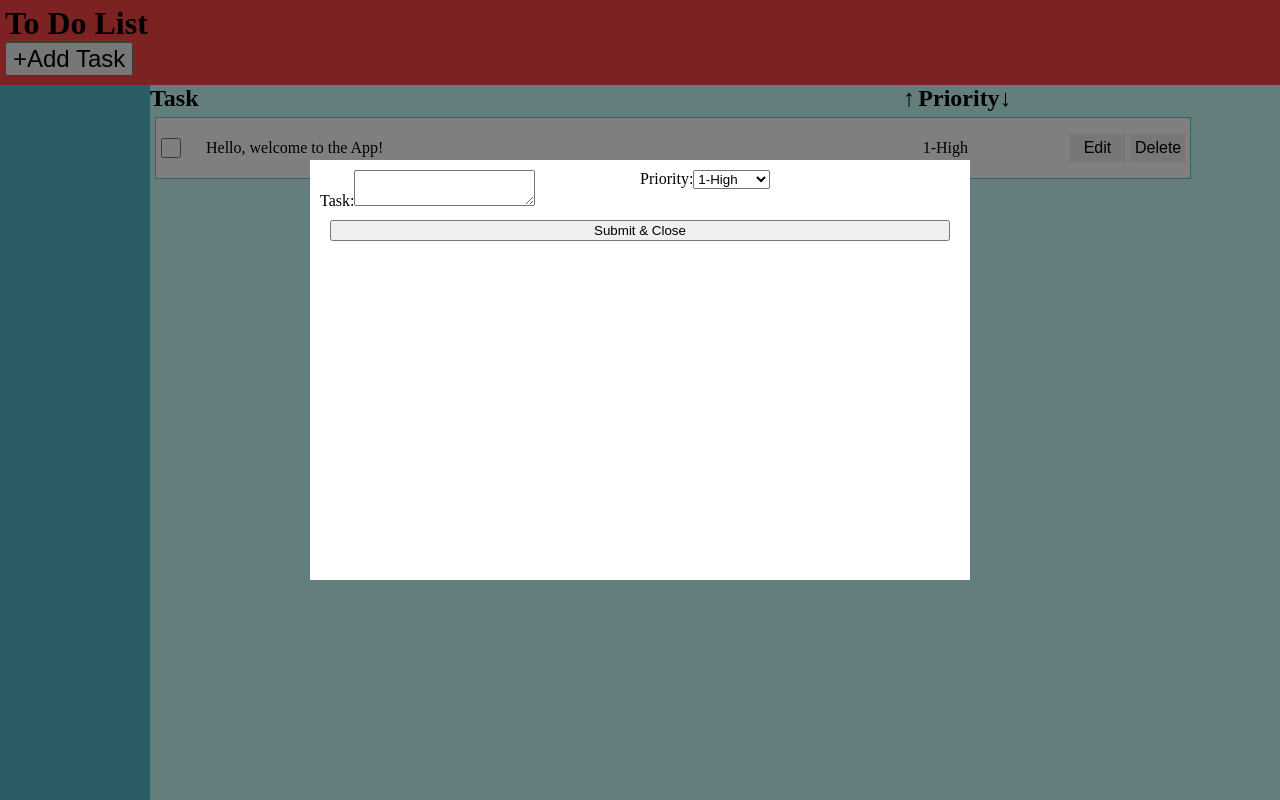
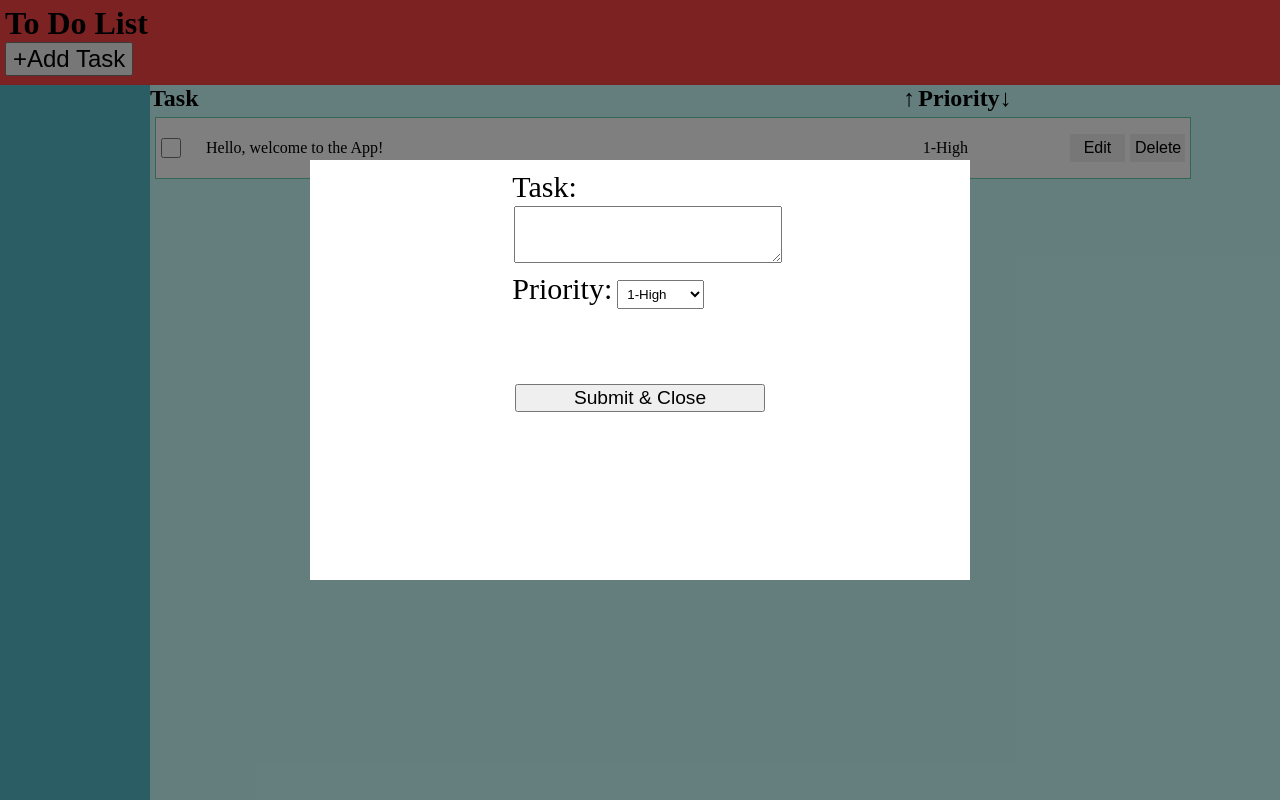
Before and after one commit to KP-90/React-todo-app, a React (Create React App) app: page / in a window 1280 px wide. Both pictures are taken after a click on the button "+Add Task". Built offline with nearby package versions, Linux system fonts and the light colour scheme.

Commit message:
adjusting style

```diff
--- a/src/components/Modal.js
+++ b/src/components/Modal.js
@@ -32,7 +32,7 @@ const Modal = (props) => {
                 <form>
                     <label>
                         Task:
-                        <textarea role="inputText" cols='20'></textarea>
+                        <textarea role="inputText" cols='20' rows='10'></textarea>
                     </label>
                     <label>
                         Priority:
--- a/src/components/modal.css
+++ b/src/components/modal.css
@@ -18,15 +18,33 @@
     display: flex;
     flex-direction: column;
     padding: 10px;
+    align-items: center;
 }
 
 form {
     display: grid;
-    grid-template-columns: 1fr 1fr;
+    grid-template-rows: 1fr 1fr;
 
 }
 
 #close {
     margin: 10px;
     padding: 1px;
+    font-size: larger;
+    width: 250px;
 }
+
+label {
+    font-size: 30px;
+}
+
+textarea {
+    margin: 2px;
+    padding: 5px;
+    width: 100%;
+}
+
+select {
+    margin: 5px;
+    padding: 5px;
+}
```
